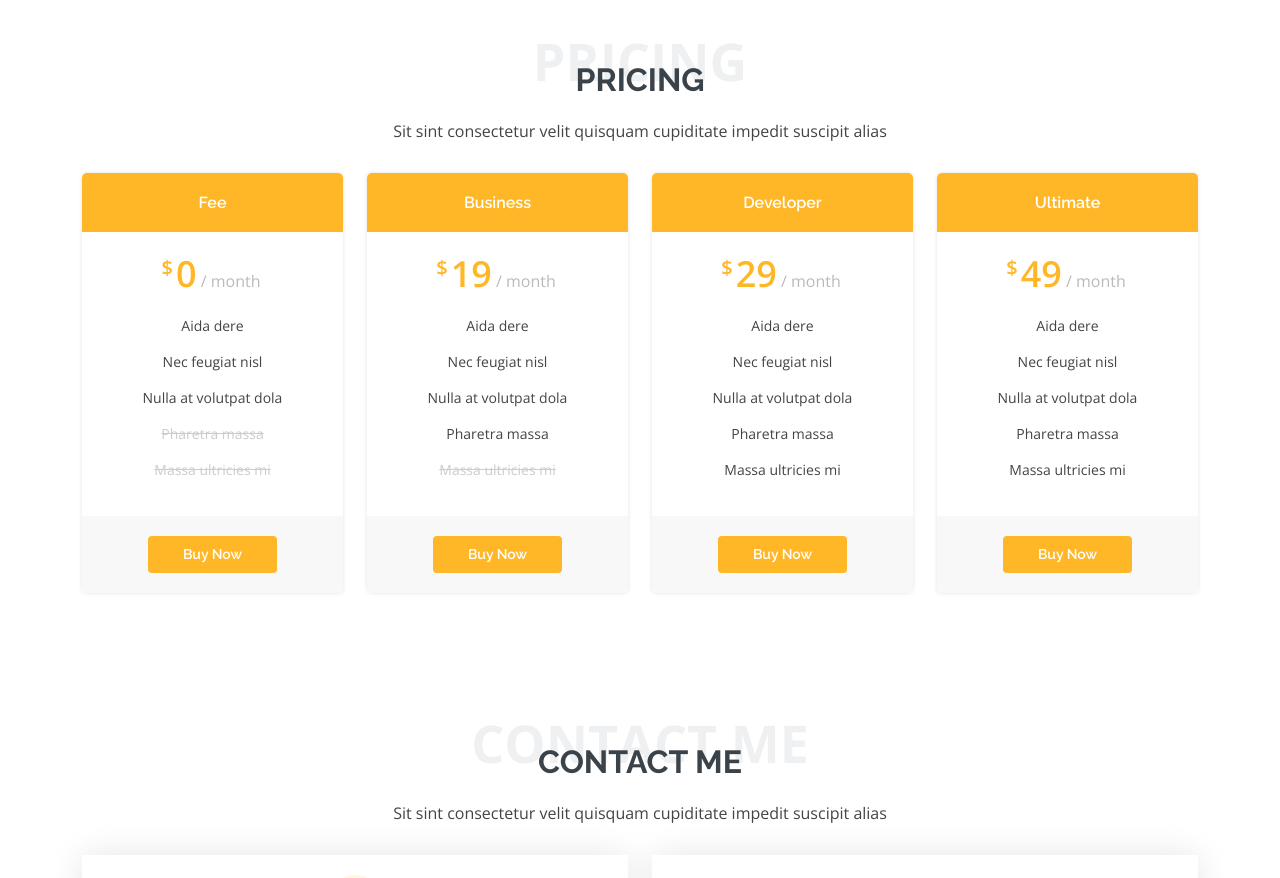
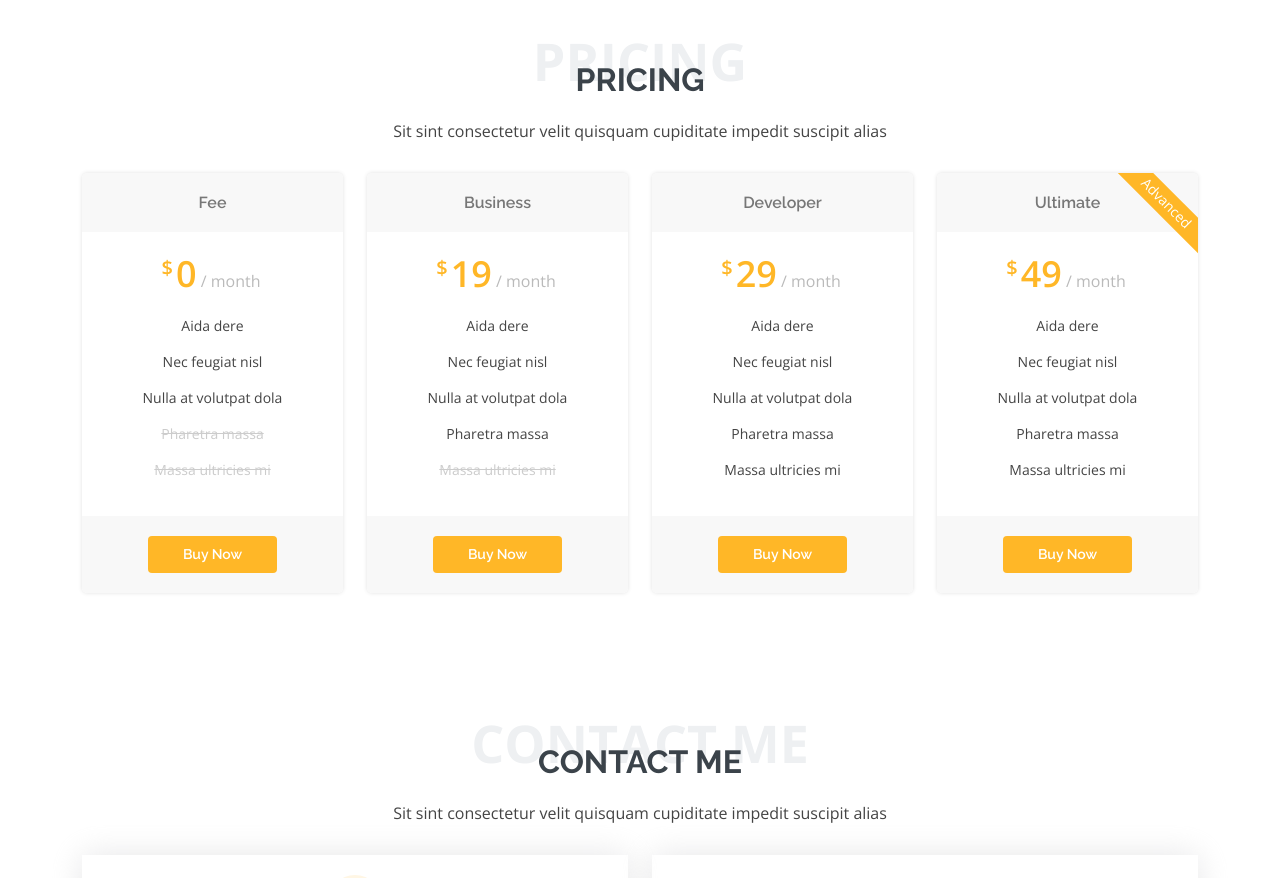
Before and after one commit to Yeasin2021/reacttemplate, a React (Create React App) app: page / in a window 1280 px wide. Shown: the part 5100-5978 px from the top of the page. Built offline with nearby package versions, Linux system fonts and the light colour scheme; data requests are answered from the project's data file.

Commit message:
useEffect hooks into pricing component by mapping & conditions 2

```diff
--- a/src/components/Pricing.js
+++ b/src/components/Pricing.js
@@ -94,7 +94,10 @@ const Pricing = () => {
           items && items.map((item,index)=>{
             return(
               <div class="col-lg-3 col-md-6 mt-4 mt-md-0">
-            <div class="box featured">
+            <div class="box">
+              {
+                (item.cardFee) >29 ? (<><span class="advanced">Advanced</span></>) : ''
+              }
               <h3>{item.cardTitle}</h3>
               <h4><sup>$</sup>{item.cardFee}<span> / month</span></h4>
               <ul>
@@ -104,7 +107,6 @@ const Pricing = () => {
                 {
                   (item.cardFee) ==0 ? (<><li class="na">{item.cardCourseFour}</li></>) : (<><li>{item.cardCourseFour}</li></>)
                 }
-                {/* { (item.cardCourseFive) > 20 ? '<li  class="na">{item.cardCourseFive}</li>': ''} */}
                 {
                   (item.cardFee) < 20 ? (<><li class="na">{item.cardCourseFive}</li></>) : (<><li>{item.cardCourseFive}</li></>)
                 }
```
